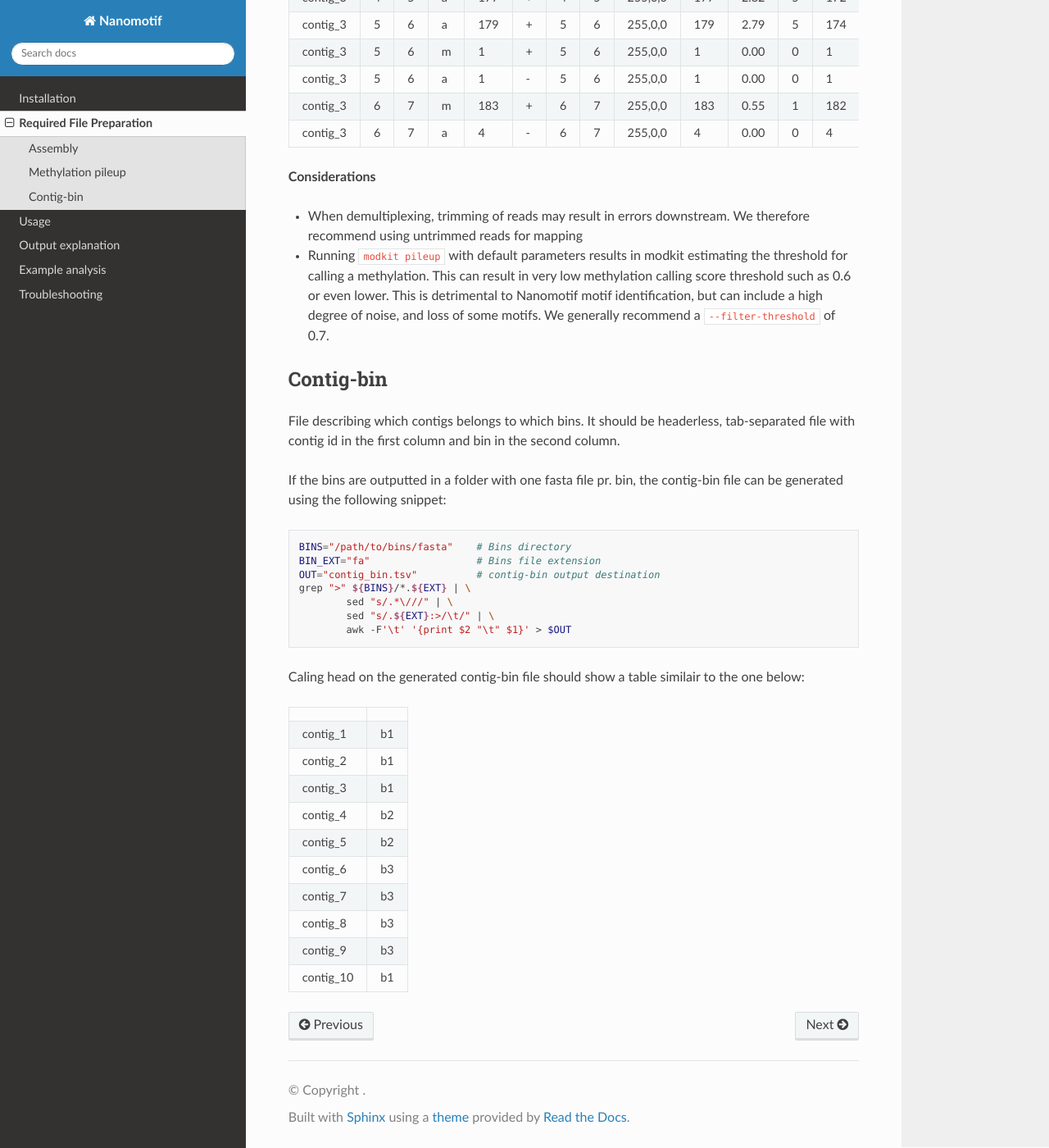
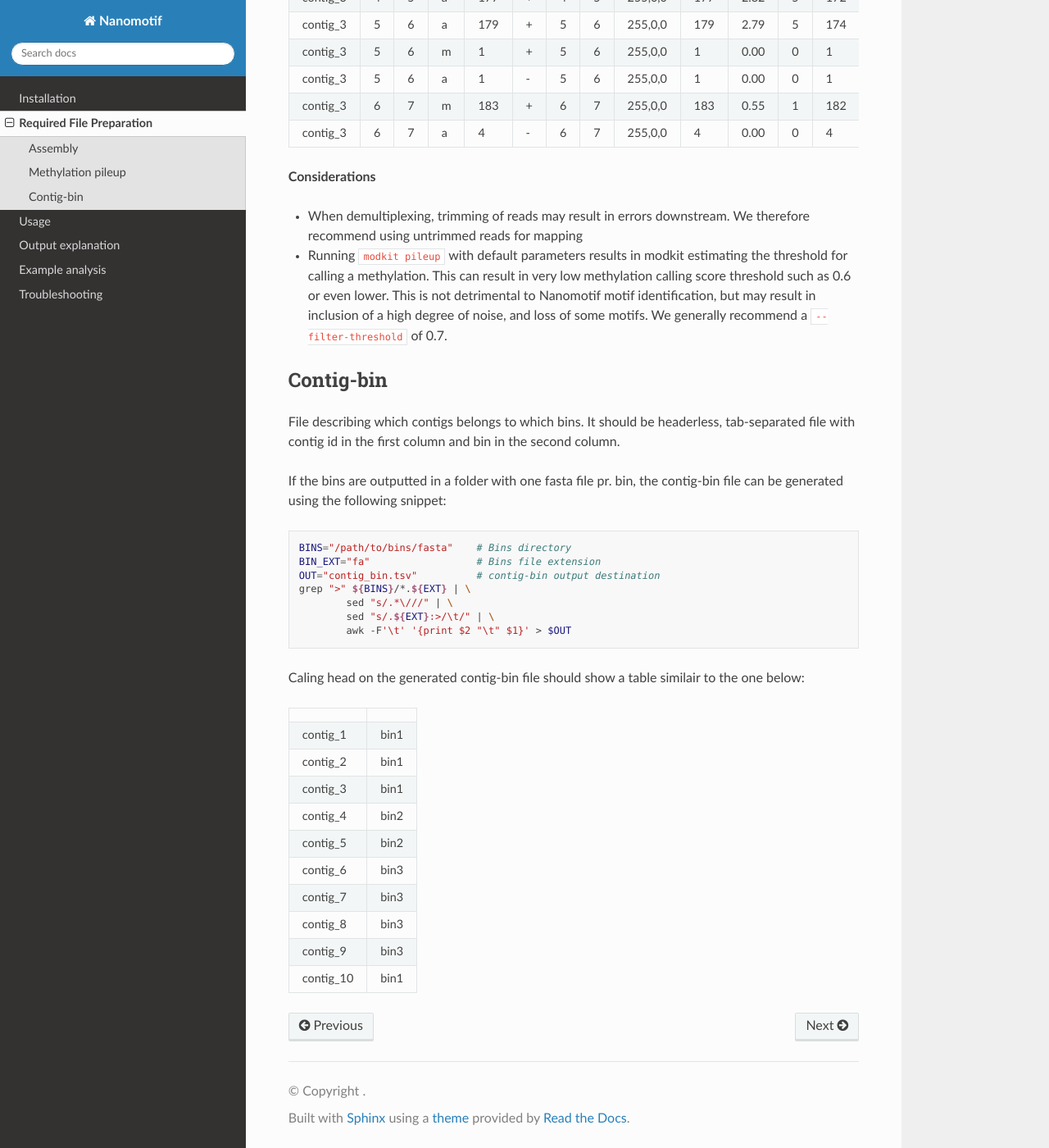
Before and after one commit to MicrobialDarkMatter/nanomotif, a Sphinx documentation site: the page built from docs/source/required_files.md, in a window 1280 px wide and 1400 px high, scrolled down 1073 px. Shown: the whole window at 82% size. Built offline with Sphinx 7.4.7 and the Read the Docs theme 2.0.0, drawn with Linux system fonts in a browser that asks for light colours.

Commit message:
chore: Update required files documentation minor edits

```diff
--- a/docs/source/required_files.md
+++ b/docs/source/required_files.md
@@ -53,7 +53,7 @@ Caling head on the generated pileup file should show a table similair to the one
 
 - When demultiplexing, trimming of reads may result in errors downstream. We therefore recommend using untrimmed reads for mapping
 
-- Running `modkit pileup` with default parameters results in modkit estimating the threshold for calling a methylation. This can result in very low methylation calling score threshold such as 0.6 or even lower. This is detrimental to Nanomotif motif identification, but can include a high degree of noise, and loss of some motifs. We generally recommend a `--filter-threshold` of 0.7.
+- Running `modkit pileup` with default parameters results in modkit estimating the threshold for calling a methylation. This can result in very low methylation calling score threshold such as 0.6 or even lower. This is not detrimental to Nanomotif motif identification, but may result in inclusion of a high degree of noise, and loss of some motifs. We generally recommend a `--filter-threshold` of 0.7.
 
 ## Contig-bin
 File describing which contigs belongs to which bins. It should be headerless, tab-separated file with contig id in the first column and bin in the second column.
@@ -73,13 +73,13 @@ Caling head on the generated contig-bin file should show a table similair to the
 
 | | |
 |-|-|
-| contig_1 |        b1 |
-| contig_2 |        b1 |
-| contig_3 |        b1 |
-| contig_4 |        b2 |
-| contig_5 |        b2 |
-| contig_6 |        b3 |
-| contig_7 |        b3 |
-| contig_8 |        b3 |
-| contig_9 |        b3 |
-| contig_10 |       b1 |
+| contig_1 |        bin1 |
+| contig_2 |        bin1 |
+| contig_3 |        bin1 |
+| contig_4 |        bin2 |
+| contig_5 |        bin2 |
+| contig_6 |        bin3 |
+| contig_7 |        bin3 |
+| contig_8 |        bin3 |
+| contig_9 |        bin3 |
+| contig_10 |       bin1 |
```
